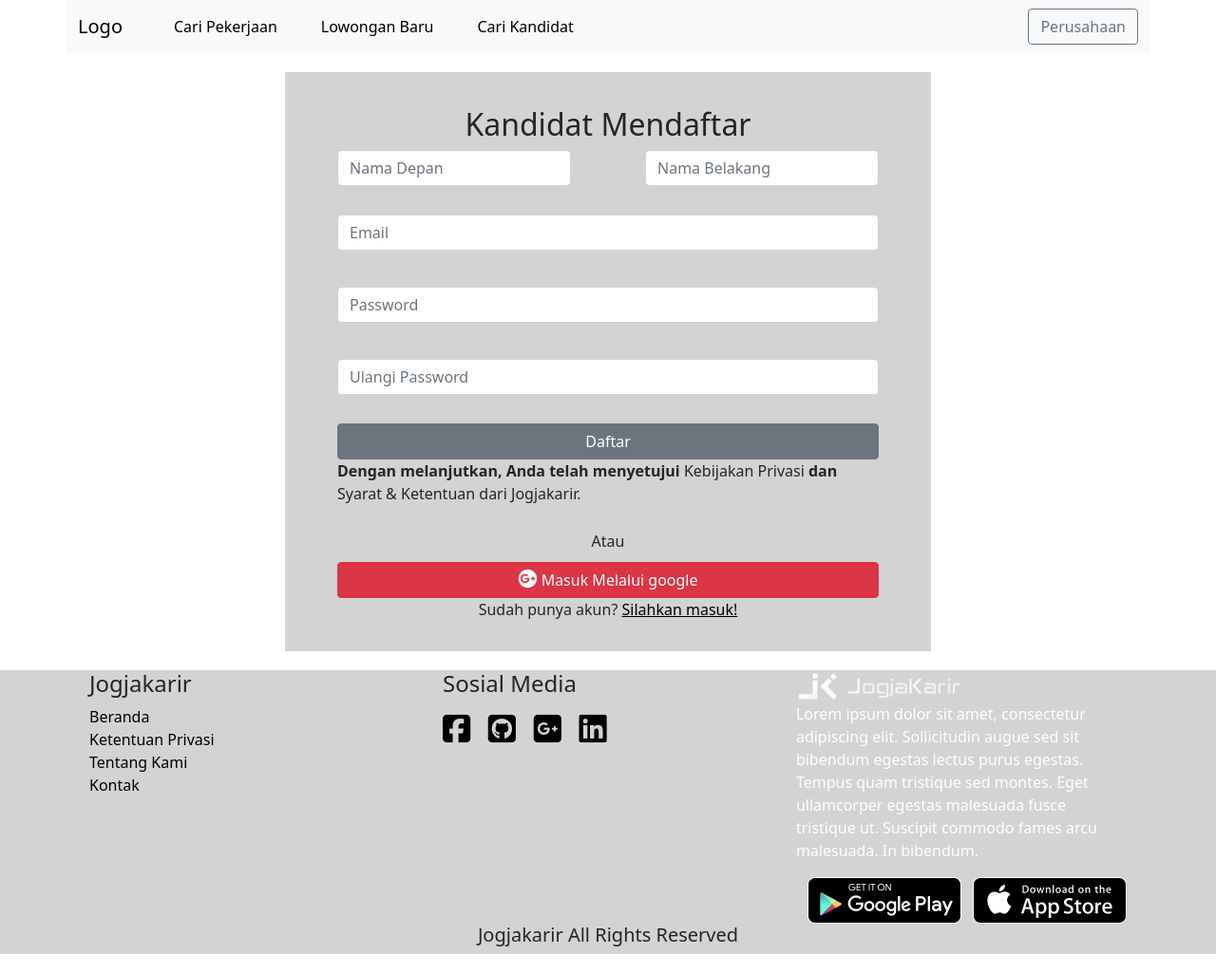
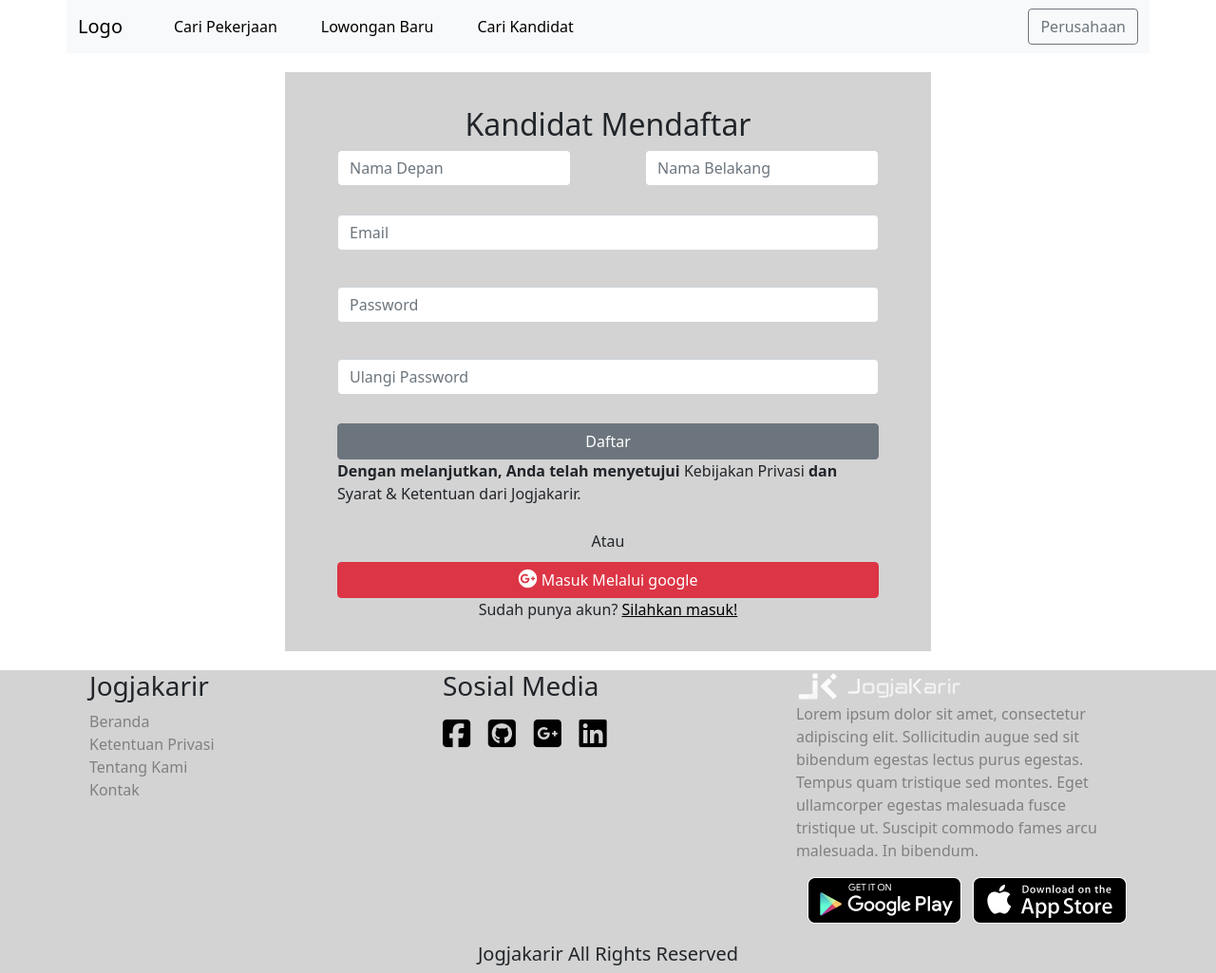
Before and after one commit to Safiramdhn/magang, a plain HTML site: page jogjakarir.com/daftar.html in a window 1280 px wide. Shown: the whole page at 95% size. Drawn offline with nearby package versions, Linux system fonts and the light colour scheme.

Commit message:
Update daftar.html

```diff
--- a/jogjakarir.com/daftar.html
+++ b/jogjakarir.com/daftar.html
@@ -85,16 +85,16 @@
             <div class=" row" style="margin: 0px;">
                 <!--footer navigation-->
                 <div class="col-lg-4">
-                    <h4>Jogjakarir</h4>
-                    <a href="#" style="text-decoration: none;">Beranda</a><br>
-                    <a href="#" style="text-decoration: none;">Ketentuan Privasi</a><br>
-                    <a href="#" style="text-decoration: none;">Tentang Kami</a><br>
-                    <a href="#" style="text-decoration: none;">Kontak</a><br>
+                    <h3>Jogjakarir</h3>
+                    <a href="#" style="color: gray !important; text-decoration: none;">Beranda</a><br>
+                    <a href="#" style="color: gray !important; text-decoration: none;">Ketentuan Privasi</a><br>
+                    <a href="#" style="color: gray !important; text-decoration: none;">Tentang Kami</a><br>
+                    <a href="#" style="color: gray !important; text-decoration: none;">Kontak</a><br>
                 </div>
 
                 <!--sosmed-->
                 <div class="col-lg-4">
-                    <h4>Sosial Media</h4>
+                    <h3>Sosial Media</h3>
                     <div style="font-size: 25pt;">
                         <a href="#" style="padding-right: 10px;"><i class="fab fa-facebook-square"></i></a>
                         <a href="#" style="padding-right: 10px;"><i class="fab fa-github-square"></i></a>
@@ -106,7 +106,7 @@
                 <!--about-->
                 <div class="col-lg-4">
                     <img src="img/logo.png" alt="logo">
-                    <p style="color: white;">Lorem ipsum dolor sit amet, consectetur adipiscing elit. Sollicitudin augue sed
+                    <p style="color: gray;">Lorem ipsum dolor sit amet, consectetur adipiscing elit. Sollicitudin augue sed
                         sit bibendum egestas lectus purus egestas. Tempus quam tristique sed montes. Eget ullamcorper
                         egestas malesuada fusce tristique ut. Suscipit commodo fames arcu malesuada. In bibendum.</p>
                     <div class="row" style="margin: 0px;">
@@ -118,7 +118,7 @@
                             </div>
                         </div>
                     </div>
-                <h5 style="text-align: center;">Jogjakarir All Rights Reserved</h5>
+                    <h5 style="text-align: center; padding-top: 20px;">Jogjakarir All Rights Reserved</h5>
                 </div>
             </div>
         </footer>
```
Lines whose indentation alone changed are shown as unchanged.
